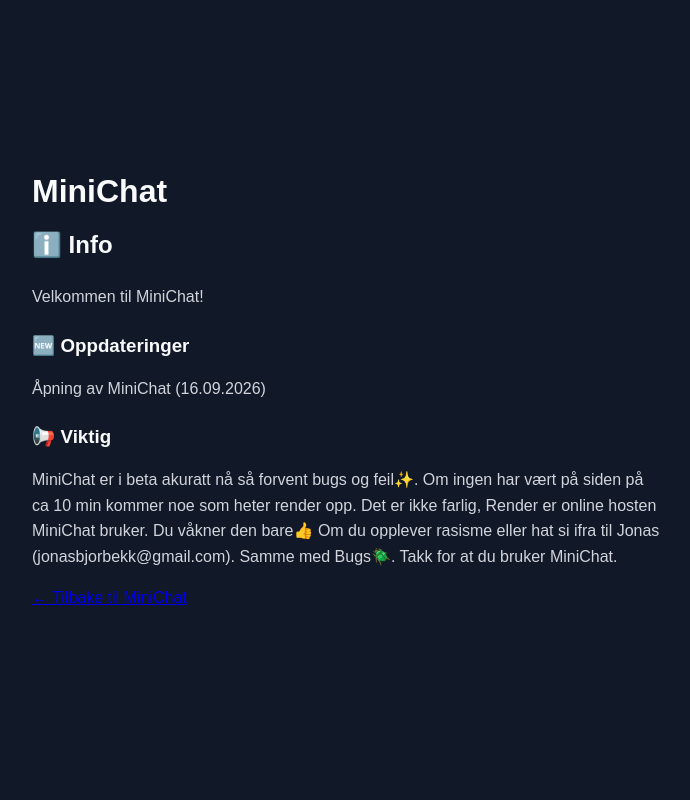
After one commit to GoofyOof/MiniChat, a Flask app: page /info in a window 1280 px wide. The commit adds this page. Shown: the whole page, without its empty margins (293-983 px from the left). Run offline with Flask 3, Linux system fonts and the light colour scheme.

Commit message:
Add info page and PeakLabs branding

```diff
--- a/app.py
+++ b/app.py
@@ -746,6 +746,10 @@ def login():
 def rules():
     return render_template("rules.html")
 
+@app.route("/info")
+def info():
+    return render_template("info.html")
+
 @app.route("/profile")
 def profile():
 
--- a/static/style.css
+++ b/static/style.css
@@ -1529,3 +1529,63 @@ body {
     font-weight: bold;
     vertical-align: middle;
 }
+
+.made-by {
+    margin-top: 18px;
+    font-size: 13px;
+    color: #6B7280;
+    text-align: center;
+}
+
+.made-by strong {
+    color: #F5C400;
+}
+
+.sidebar-footer {
+    position: absolute;
+    bottom: 15px;
+    left: 20px;
+    font-size: 12px;
+    color: #6B7280;
+}
+
+.sidebar-footer strong {
+    color: #F5C400;
+}
+
+/* INFO SIDE */
+
+.info-container {
+    min-height: 100vh;
+    display: flex;
+    justify-content: center;
+    align-items: center;
+    padding: 30px;
+    box-sizing: border-box;
+}
+
+.info-box {
+    width: 100%;
+    max-width: 700px;
+    padding: 35px;
+    background: #111827;
+    border-radius: 12px;
+    box-sizing: border-box;
+}
+
+.info-box h1 {
+    margin-top: 0;
+}
+
+.info-box h2 {
+    margin-bottom: 25px;
+}
+
+.info-box h3 {
+    margin-top: 25px;
+}
+
+.info-box p {
+    color: #D1D5DB;
+    line-height: 1.6;
+}
--- /dev/null
+++ b/templates/info.html
@@ -0,0 +1,57 @@
+<!DOCTYPE html>
+<html lang="no">
+
+<head>
+    <meta charset="UTF-8">
+    <meta name="viewport" content="width=device-width, initial-scale=1.0">
+
+    <title>Info - MiniChat</title>
+
+    <link
+        rel="stylesheet"
+        href="{{ url_for('static', filename='style.css') }}"
+    >
+</head>
+
+<body>
+
+<div class="info-container">
+
+    <div class="info-box">
+
+        <h1>MiniChat</h1>
+
+        <h2>ℹ️ Info</h2>
+
+        <p>
+            Velkommen til MiniChat!
+        </p>
+
+        <h3>🆕 Oppdateringer</h3>
+
+        <p>
+            Åpning av MiniChat (16.09.2026)
+        </p>
+
+        <h3>📢 Viktig</h3>
+
+        <p>
+            MiniChat er i beta akuratt nå så forvent bugs og feil✨.
+
+            Om ingen har vært på siden på ca 10 min kommer noe som heter render opp. Det er ikke farlig, Render er online hosten MiniChat bruker. Du våkner den bare👍
+
+            Om du opplever rasisme eller hat si ifra til Jonas (jonasbjorbekk@gmail.com). Samme med Bugs🪲.
+
+            Takk for at du bruker MiniChat.
+        </p>
+
+        <p>
+            <a href="{{ url_for('home') }}">← Tilbake til MiniChat</a>
+        </p>
+
+    </div>
+
+</div>
+
+</body>
+</html>
--- a/templates/login.html
+++ b/templates/login.html
@@ -66,7 +66,11 @@
             </a>
         </p>
 
-    </div>
+<p class="made-by">
+    Laget av <strong>PeakLabs</strong>
+</p>
+
+</div>
 
 </div>
 
```
Also changed, not shown: templates/index.html (+11 -0 lines), templates/register.html (+7 -0 lines), templates/rules.html (+4 -3 lines).
